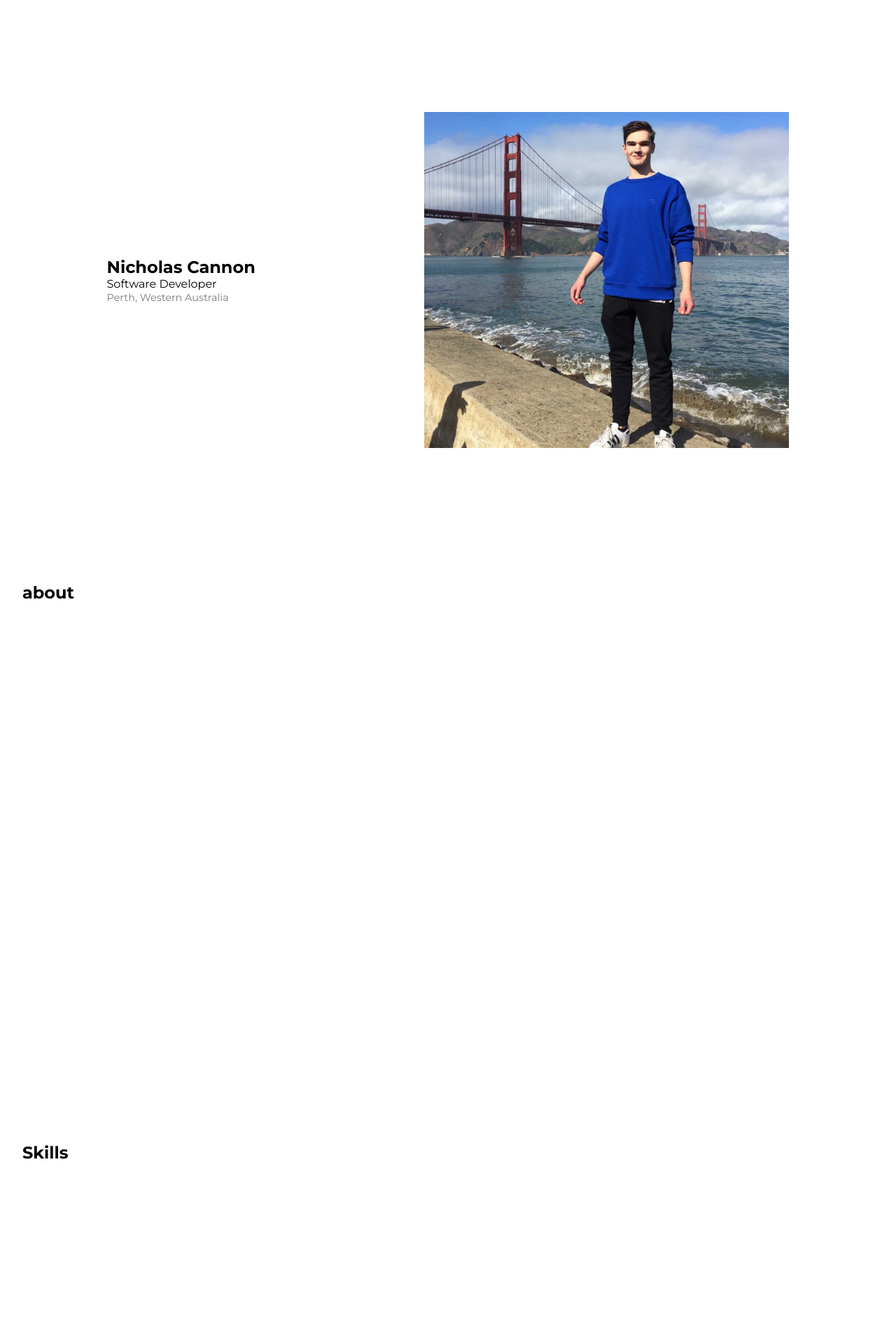
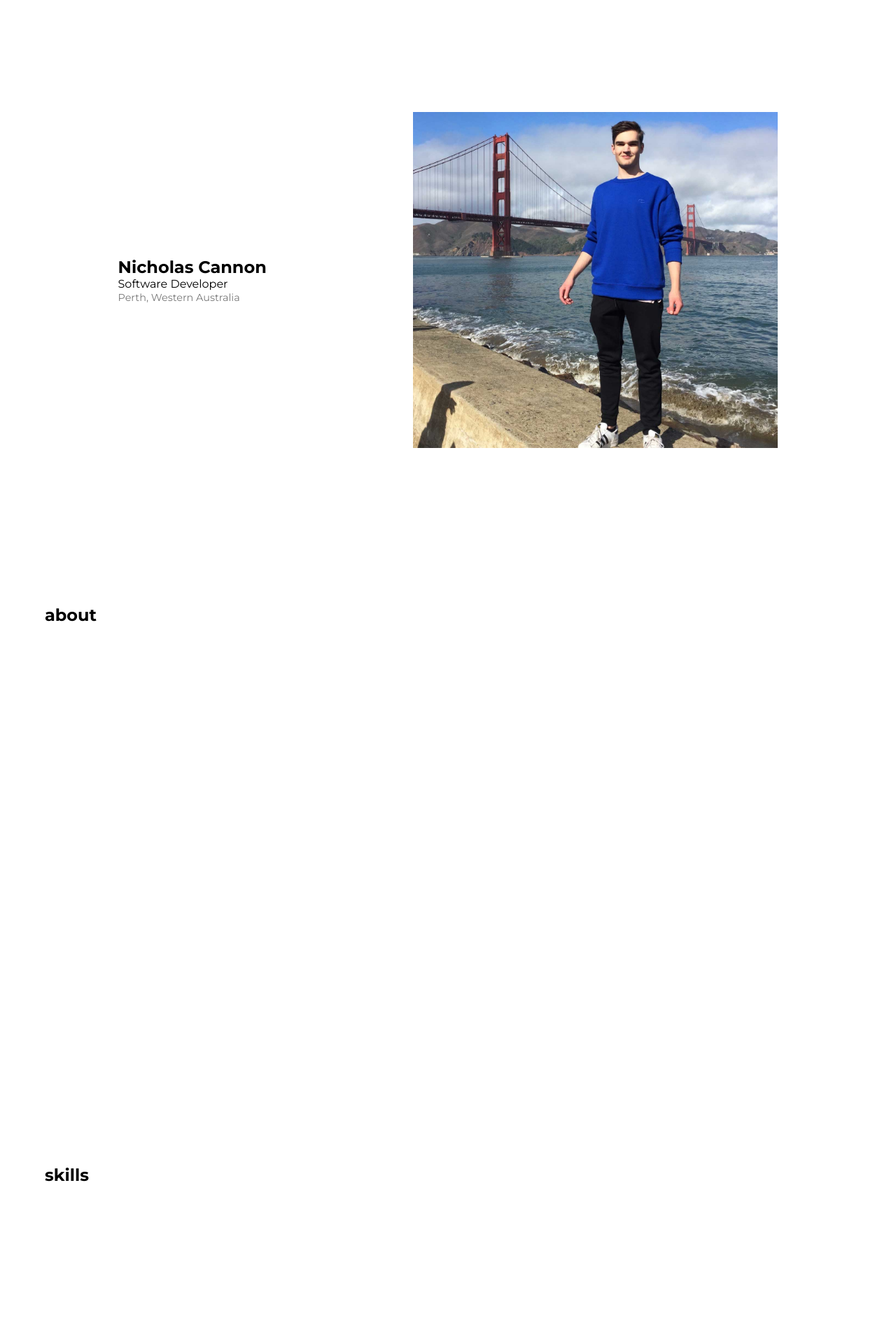
Before and after one commit to nicholascannon1/portfolio-v4, a Next.js app: page / in a window 1280 px wide. Shown: the top 1920 px of the page at 70% size. Built offline with nearby package versions, Linux system fonts and the light colour scheme.

Commit message:
cleaned up viewport css changes + small style changes

```diff
--- a/components/Section.tsx
+++ b/components/Section.tsx
@@ -6,19 +6,20 @@ const VISIBILITY_OFFSET = "-50%";
 const SITE_TITLE = "niccannon.com";
 
 interface PropTypes {
+  children: React.ReactNode;
   className?: string;
   title?: string;
-  children: React.ReactNode;
 }
 
 const Section: React.FC<PropTypes> = ({ title = "", children, className }) => {
   const ref = useRef<HTMLElement>(null);
   const visible = useIsVisible(ref, VISIBILITY_OFFSET);
-  const websiteTitle = title ? `${SITE_TITLE} - ${title.toLowerCase()}` : SITE_TITLE;
+  const websiteTitle = title ? `${SITE_TITLE} | ${title.toLowerCase()}` : SITE_TITLE;
 
   return (
     <>
       <Head>{visible && <title>{websiteTitle}</title>}</Head>
+
       <section className={className} ref={ref}>
         {children}
       </section>
--- a/context/screenSize.ts
+++ /dev/null
@@ -1,14 +0,0 @@
-import React from "react";
-
-export type SCREEN_SIZES = "small" | "medium" | "large";
-
-const SMALL_SCREEN_WIDTH = 576;
-const MEDIUM_SCREEN_WIDTH = 768;
-
-export const calcScreenSize = (size: number): SCREEN_SIZES => {
-  if (size < SMALL_SCREEN_WIDTH) return "small";
-  else if (size < MEDIUM_SCREEN_WIDTH) return "medium";
-  return "large";
-};
-
-export const ScreenSizeContext = React.createContext<SCREEN_SIZES>("small");
--- a/pages/index.tsx
+++ b/pages/index.tsx
@@ -1,24 +1,13 @@
-import { useEffect, useState } from "react";
 import type { NextPage } from "next";
 import Footer from "../components/Footer";
 import HomeSection from "../sections/Home";
 import AboutSection from "../sections/About";
 import SkillsSection from "../sections/Skills";
 import ProjectsSection from "../sections/Projects";
-import { ScreenSizeContext, calcScreenSize, SCREEN_SIZES } from "../context/screenSize";
 
 const Home: NextPage = () => {
-  const [screenSize, setScreenSize] = useState<SCREEN_SIZES>("small");
-
-  useEffect(() => {
-    const updateScreenSize = (size: number) => setScreenSize(calcScreenSize(size));
-    updateScreenSize(window.innerWidth);
-    window.addEventListener("resize", () => updateScreenSize(window.innerWidth));
-    () => window.removeEventListener("resize", () => updateScreenSize(window.innerHeight));
-  }, []);
-
   return (
-    <ScreenSizeContext.Provider value={screenSize}>
+    <>
       <main>
         <HomeSection />
         <AboutSection />
@@ -27,7 +16,7 @@ const Home: NextPage = () => {
       </main>
 
       <Footer />
-    </ScreenSizeContext.Provider>
+    </>
   );
 };
 
--- a/sections/Home.tsx
+++ b/sections/Home.tsx
@@ -1,23 +1,17 @@
 /* eslint-disable @next/next/no-img-element */
-import { useContext } from "react";
 import Section from "../components/Section";
-import { ScreenSizeContext } from "../context/screenSize";
 import styles from "../styles/home.module.css";
 
 const HomeSection: React.FC = () => {
-  const screenSize = useContext(ScreenSizeContext);
-  const largeScreen = screenSize === "large";
-  const containerClass = largeScreen ? styles.containerLarge : styles.container;
-  const imgClass = largeScreen ? styles.profilePicLarge : styles.profilePic;
-
   return (
-    <Section className={containerClass}>
+    <Section className={styles.container}>
       <div className={styles.titleBox}>
         <h1>Nicholas Cannon</h1>
         <p>Software Developer</p>
-        <span style={{ color: "#7a7a7a", fontSize: "0.9rem" }}>Perth, Western Australia</span>
+        <span>Perth, Western Australia</span>
       </div>
-      <img className={imgClass} src="/profilePic.jpg" alt="profile picture" />
+
+      <img className={styles.profilePic} src="/profilePic.jpg" alt="profile picture" />
     </Section>
   );
 };
--- a/sections/Projects.tsx
+++ b/sections/Projects.tsx
@@ -3,7 +3,7 @@ import Section from "../components/Section";
 const ProjectsSection: React.FC = () => {
   return (
     <Section title="Projects">
-      <h2>Projects</h2>
+      <h2>projects</h2>
     </Section>
   );
 };
--- a/sections/Skills.tsx
+++ b/sections/Skills.tsx
@@ -3,7 +3,7 @@ import Section from "../components/Section";
 const SkillsSection: React.FC = () => {
   return (
     <Section title="Skills">
-      <h2>Skills</h2>
+      <h2>skills</h2>
     </Section>
   );
 };
--- a/styles/globals.css
+++ b/styles/globals.css
@@ -40,3 +40,9 @@ footer {
   font-size: 15px;
   color: #7a7a7a;
 }
+
+@media (min-width: 768px) {
+  section {
+    padding: 4rem;
+  }
+}
--- a/styles/home.module.css
+++ b/styles/home.module.css
@@ -1,12 +1,6 @@
 .container {
   justify-content: center;
   align-items: center;
-}
-
-.containerLarge {
-  flex-direction: row;
-  align-items: center;
-  justify-content: space-around;
 }
 
 .profilePic {
@@ -14,6 +8,21 @@
   margin-top: 3rem;
 }
 
-.profilePicLarge {
-  height: 60vh;
+.titleBox span {
+  color: #7a7a7a;
+  font-size: 0.9rem;
 }
+
+@media (min-width: 768px) {
+  .container {
+    flex-direction: row;
+    align-items: center;
+    justify-content: space-around;
+  }
+
+  .profilePic {
+    height: 60vh;
+    width: auto;
+    margin-top: 0;
+  }
+}
```
